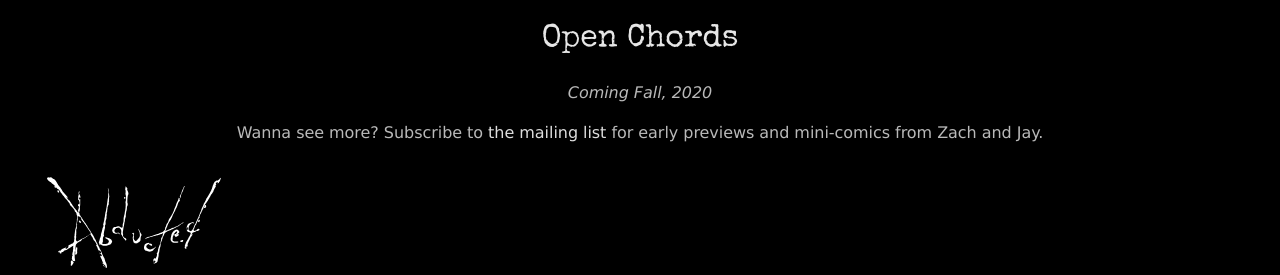
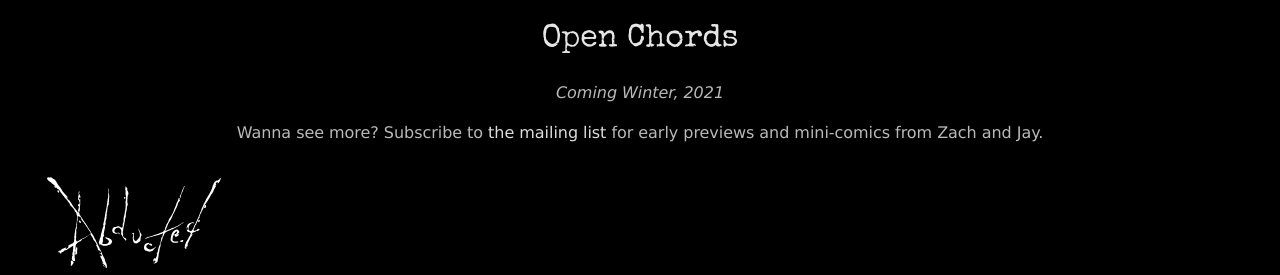
Before and after one commit to zherring/abducted-thecomic, a Jekyll site: the page built from _posts/2019-02-19-chaptersix.md, in a window 1280 px wide. Shown: the top 275 px of the page. Built offline with Jekyll 4.4.1, drawn with Linux system fonts in a browser that asks for light colours; comment, search, counter and statistics services are not loaded.

Commit message:
Updated release dates

```diff
--- a/_posts/2019-02-19-chaptersix.md
+++ b/_posts/2019-02-19-chaptersix.md
@@ -4,8 +4,8 @@ title: Open Chords
 aside: Chapter Six
 permalink: /chapter-six/
 spotify: playlist/2k91L4sDkeFZeDKXSSCU6S
-description: Coming Fall, 2020
+description: Coming Winter, 2021
 tags: issue
 ---
 
-_Coming Fall, 2020_
+_Coming Winter, 2021_
```
